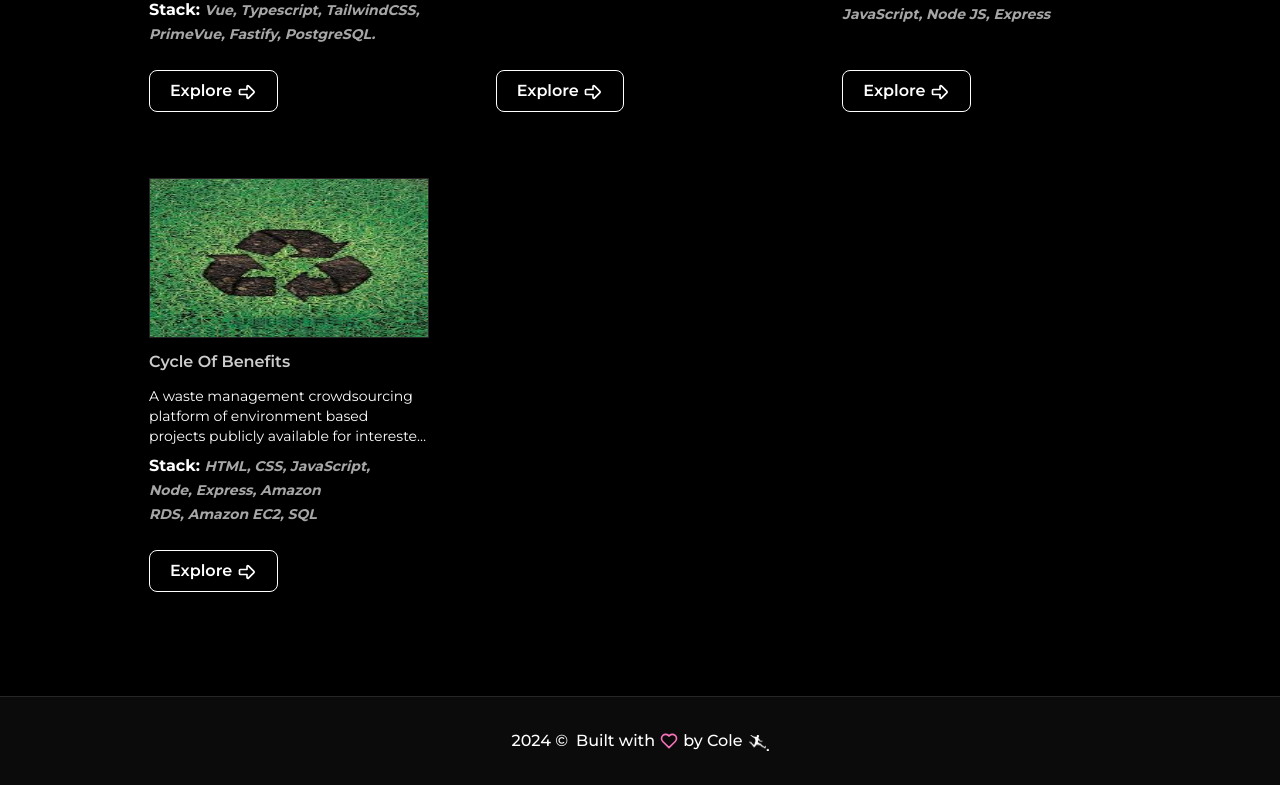
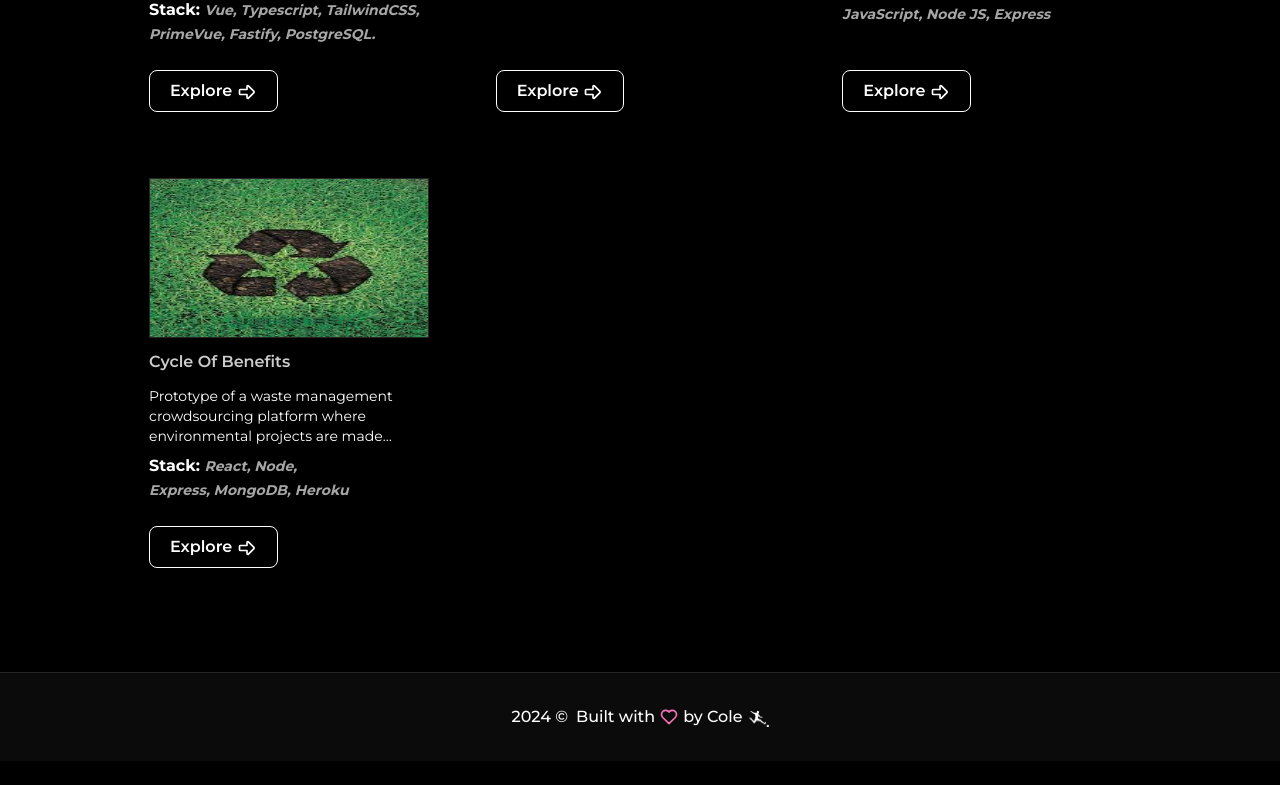
Before and after one commit to colenocks/portfolio_v2, a Next.js app: page /projects in a window 1280 px wide. Shown: the part 678-1463 px from the top of the page. After the commit the page ends 1439 px from the top, so only its background shows below. Built offline with nearby package versions, Linux system fonts and the light colour scheme.

Commit message:
update project description

```diff
--- a/src/app/projects/page.tsx
+++ b/src/app/projects/page.tsx
@@ -97,8 +97,8 @@ const Projects = (props: Props) => {
     {
       id: "cyob",
       name: "Cycle of benefits",
-      description: "A waste management crowdsourcing platform of environment based projects publicly available for interested persons to work on and gain rewards.",
-      stack: "HTML, CSS, JavaScript, Node, Express, Amazon RDS, Amazon EC2, SQL",
+      description: "Prototype of a waste management crowdsourcing platform where environmental projects are made publicly available for anyone to work on and get rewards.",
+      stack: "React, Node, Express, MongoDB, Heroku",
       image: cyob,
       imageAlt: "recycle image",
       link: "https://github.com/colenocks/cycle_of_benefits",
```
